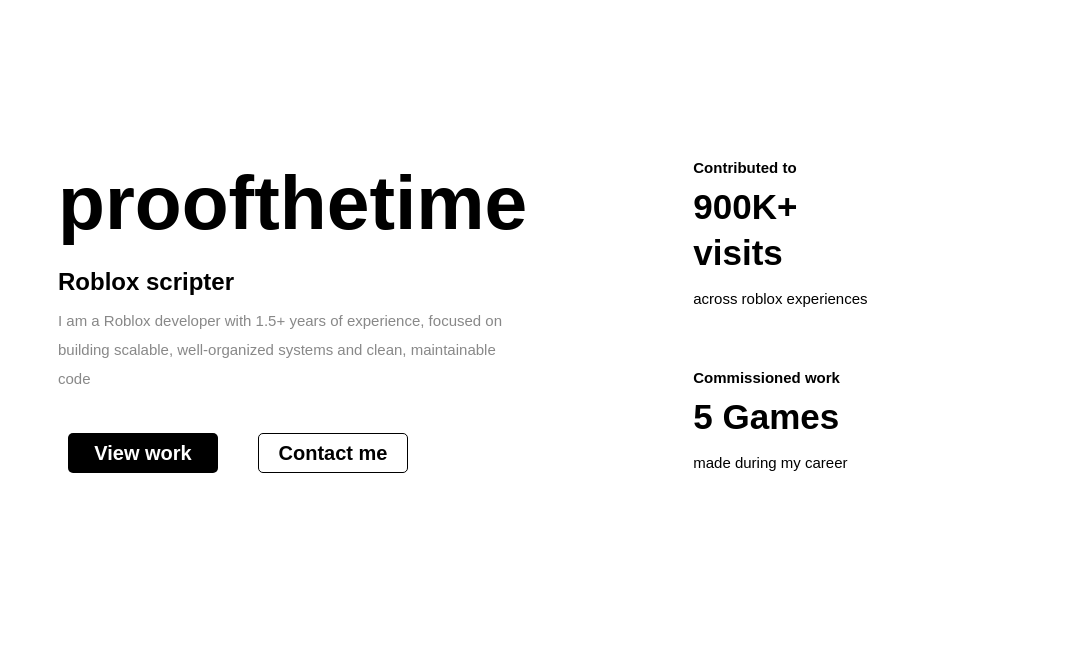
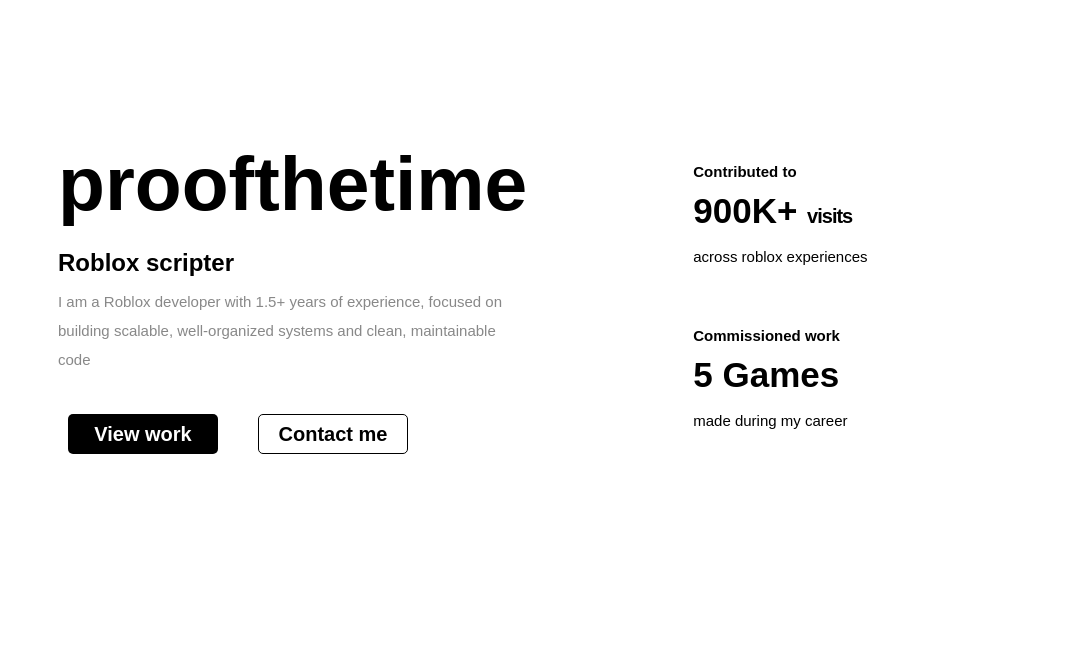
Before and after one commit to Cyvio-dev/Client-portfolio, a website: page index.html in a window 1280 px wide. Shown: the part 72-733 px from the top of the page, without its empty margins (96-1183 px from the left). Drawn offline with Linux system fonts and the light colour scheme.

Commit message:
Fixed visits text

```diff
--- a/index.html
+++ b/index.html
@@ -63,7 +63,7 @@
       <div class="stats-container">
         <div class="contributions">
           <p class="visit-stat">
-            <span class="stat-title">Contributed to</span><br /><span class="stat-number">900K+ <span class="visits-text"></span>visits</span
+            <span class="stat-title">Contributed to</span><br /><span class="stat-number">900K+ <span class="visits-text">visits</span></span
             ><br />across roblox experiences
           </p>
         </div>
```
